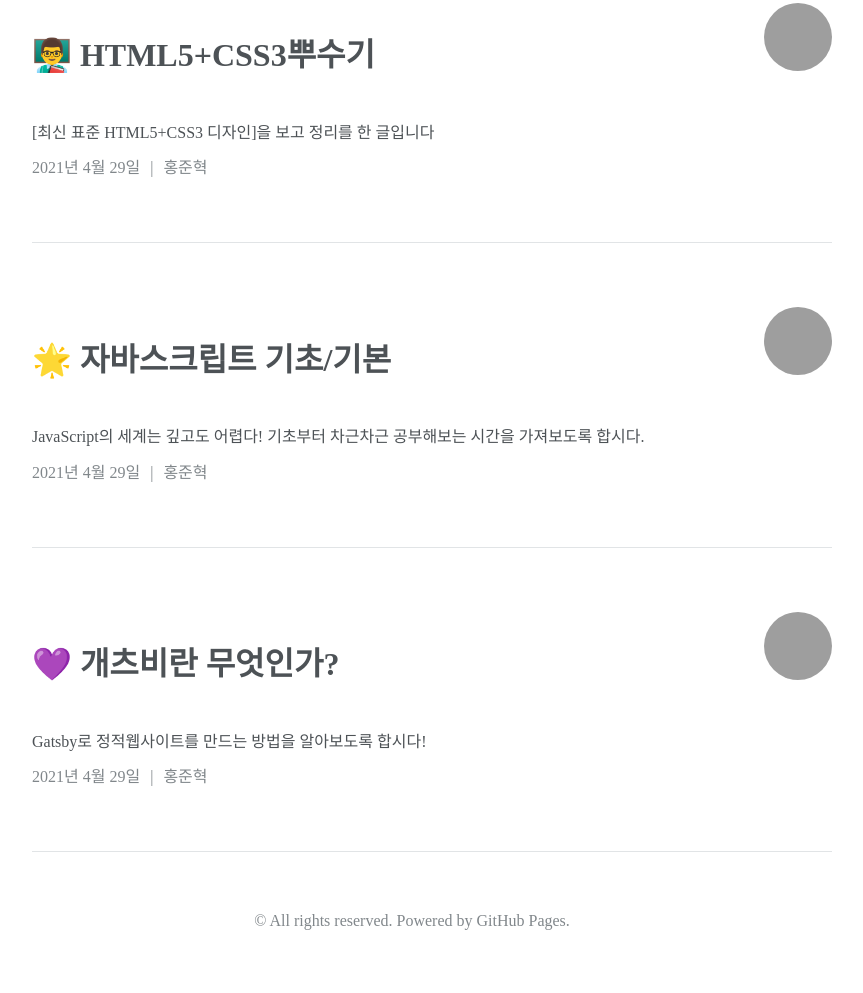
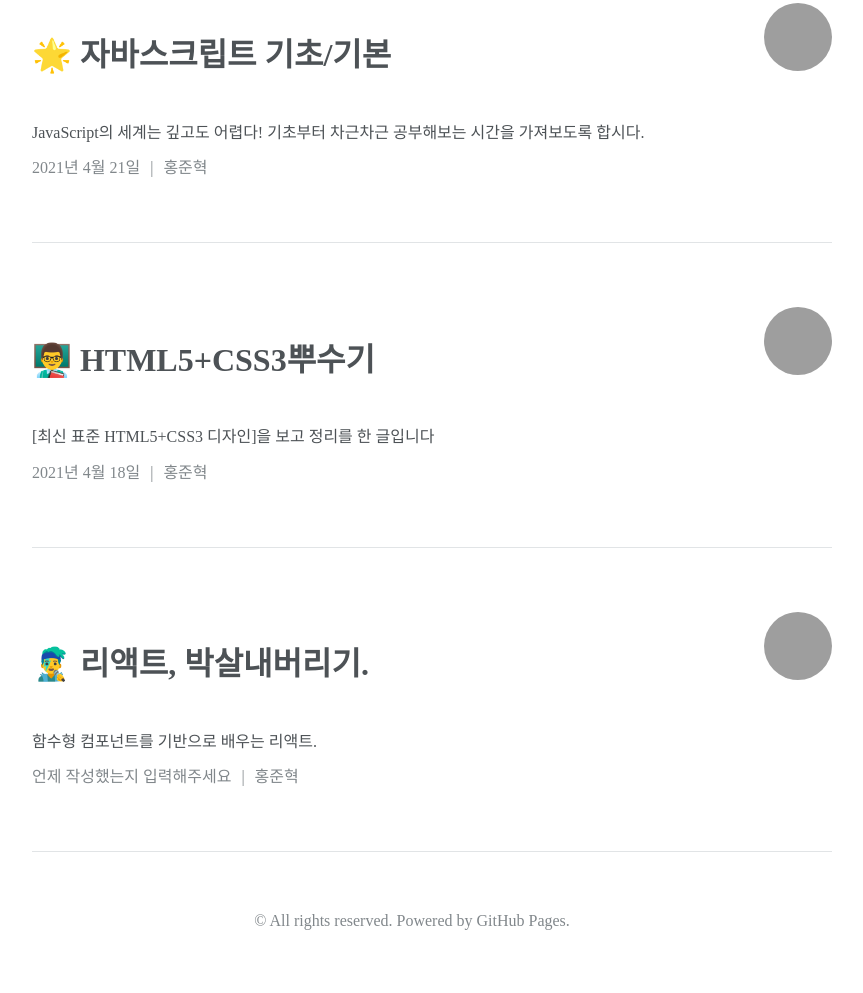
Before and after one commit to Hong-JunHyeok/Tech-Blog, a Gatsby site: page / in a window 1280 px wide. Shown: the part 1433-2426 px from the top of the page, without its empty margins (228-1091 px from the left). Built offline with nearby package versions, Linux system fonts and the light colour scheme; Gatsby itself is replaced by a stand-in of ours; grey boxes are pictures that could not be loaded.

Commit message:
포스트 데이터 수정

```diff
--- a/src/blog/html_css.md
+++ b/src/blog/html_css.md
@@ -1,7 +1,7 @@
 ---
 title: "👨‍🏫 HTML5+CSS3뿌수기"
 name: "홍준혁"
-createdAt: "2021년 4월 29일"
+createdAt: "2021년 4월 18일"
 profile: "https://avatars.githubusercontent.com/u/48292190?v=4"
 desc: "[최신 표준 HTML5+CSS3 디자인]을 보고 정리를 한 글입니다"
 ---
--- a/src/blog/javascript_standard.md
+++ b/src/blog/javascript_standard.md
@@ -1,7 +1,7 @@
 ---
 title : 🌟 자바스크립트 기초/기본
 name : 홍준혁
-createdAt: 2021년 4월 29일
+createdAt: 2021년 4월 21일
 profile: "https://avatars.githubusercontent.com/u/48292190?v=4"
 desc : "JavaScript의 세계는 깊고도 어렵다! 기초부터 차근차근 공부해보는 시간을 가져보도록 합시다."
 ---
--- a/src/blog/react_standard.md
+++ b/src/blog/react_standard.md
@@ -1,7 +1,7 @@
 ---
 title: 👨‍🎤 리액트, 박살내버리기.
 name: 홍준혁
-createdAt: 2021년 5월 2일
+createdAt:
 profile: "https://avatars.githubusercontent.com/u/48292190?v=4"
 desc: "함수형 컴포넌트를 기반으로 배우는 리액트."
 ---
--- a/src/components/Main/PostItem/PostItem.jsx
+++ b/src/components/Main/PostItem/PostItem.jsx
@@ -3,7 +3,6 @@ import styled from "styled-components"
 import DEFAULT from "../../../assets/image/default_profile.svg"
 import * as colors from "../../../styles/colors.json"
 import * as sizes from "../../../styles/sizes.json"
-import TimeCounting from "time-counting"
 
 export default function PostItem({ title, desc, createdAt, name, profile }) {
   return (
--- a/src/components/Main/PostList/PostList.jsx
+++ b/src/components/Main/PostList/PostList.jsx
@@ -1,9 +1,8 @@
 import React from "react"
-import { graphql, useStaticQuery } from "gatsby"
 import styled from "styled-components"
 import * as sizes from "../../../styles/sizes.json"
 
-export default function PostList({ children, data }) {
+export default function PostList({ children }) {
 
   return <Container>{children}</Container>
 }
```
